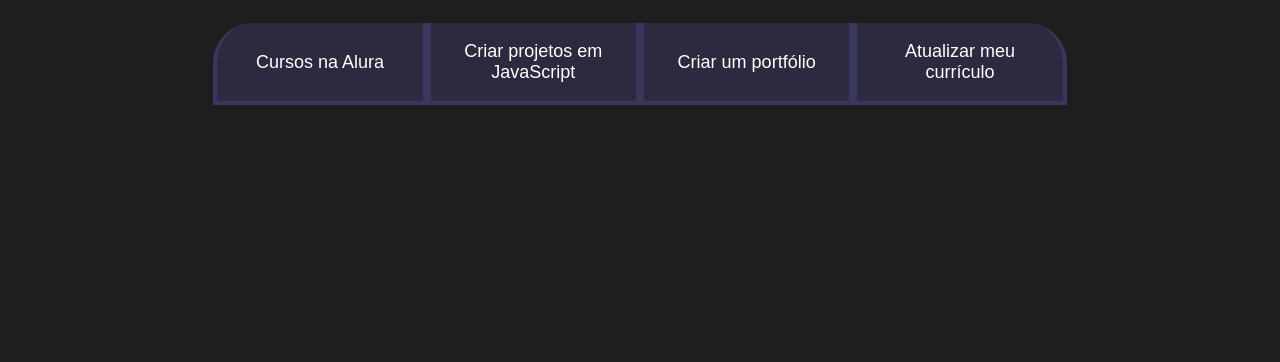
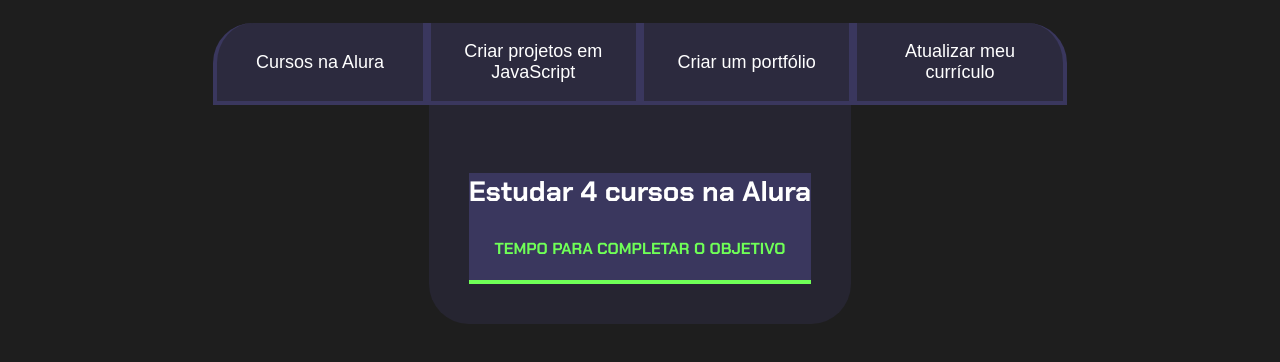
Before and after one commit to 24-RAFAEL/rafael.ps, a plain HTML site: page index.html in a window 1280 px wide. Shown: the part 80-442 px from the top of the page. Drawn offline with Linux system fonts and the light colour scheme.

Commit message:
Add files via upload

```diff
--- a/index.html
+++ b/index.html
@@ -19,6 +19,25 @@
         <button class="botao">Criar um portfólio</button>
         <button class="botao">Atualizar meu currículo</button>
       </div>
+      <div class="abas-textos">
+        <div class="aba-conteudo ativo">
+            <h3 class="aba-conteudo-titulo-principal">Estudar 4 cursos na Alura</h3>
+            <h4 class="aba-conteudo-titulo-secundario">Tempo para completar o objetivo</h4>
+        </div>
+        <div class="aba-conteudo">
+            <h3 class="aba-conteudo-titulo-principal">Criar 5 projetos em JavaScript</h3>
+            <h4 class="aba-conteudo-titulo-secundario">Tempo para completar o objetivo</h4>
+        </div>
+        <div class="aba-conteudo">
+            <h3 class="aba-conteudo-titulo-principal">Criar um portfolio com os meus 3 melhores projetos</h3>
+            <h4 class="aba-conteudo-titulo-secundario">Tempo para completar o objetivo</h4>
+        </div>
+        <div class="aba-conteudo">
+            <h3 class="aba-conteudo-titulo-principal">Atualizar meu currículo com os certificados da Alura</h3>
+            <h4 class="aba-conteudo-titulo-secundario">Tempo para completar o objetivo</h4>
+        </div>
+    </div>
+</div>
     </section>
     <script src="main.js"></script>
   </body>
--- a/style.css
+++ b/style.css
@@ -67,3 +67,28 @@ border-bottom: 4px solid var(--botao-ativo);
 .botao:last-child {
   border-radius: 0 40px 0 0;
 }
+
+.abas-textos{
+  background-color: var(--texto-fundo);
+  padding: 40px;
+  border-radius: 0 0 40px 40px;
+}
+
+.aba-conteudo.ativo{
+  display: block;
+}
+
+.aba-conteudo{
+  display: none;
+}
+
+.aba-conteudo-titulo-principal{
+  font-size: 28px;
+  text-align: center;
+}
+
+.aba-conteudo-titulo-secundario{
+  text-align: center;
+  color: var(--verde);
+  text-transform: uppercase;
+}
```
